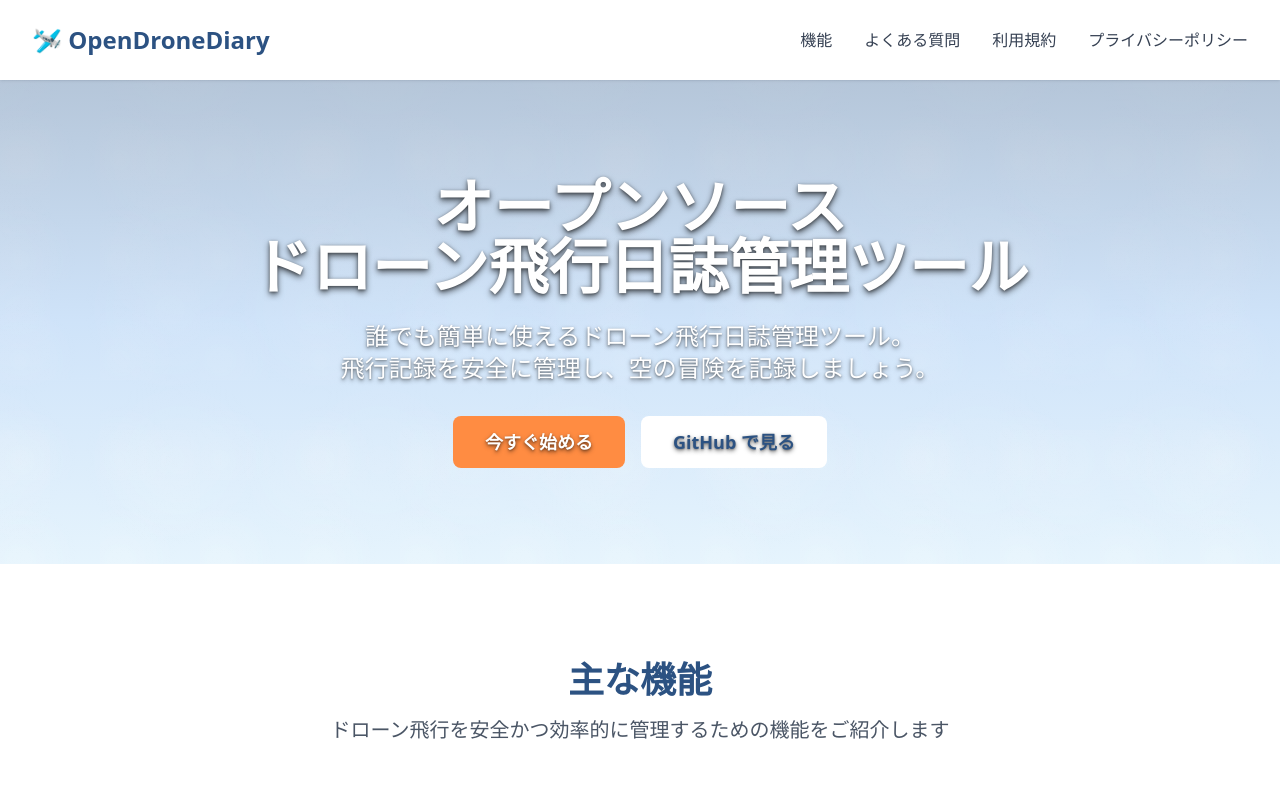
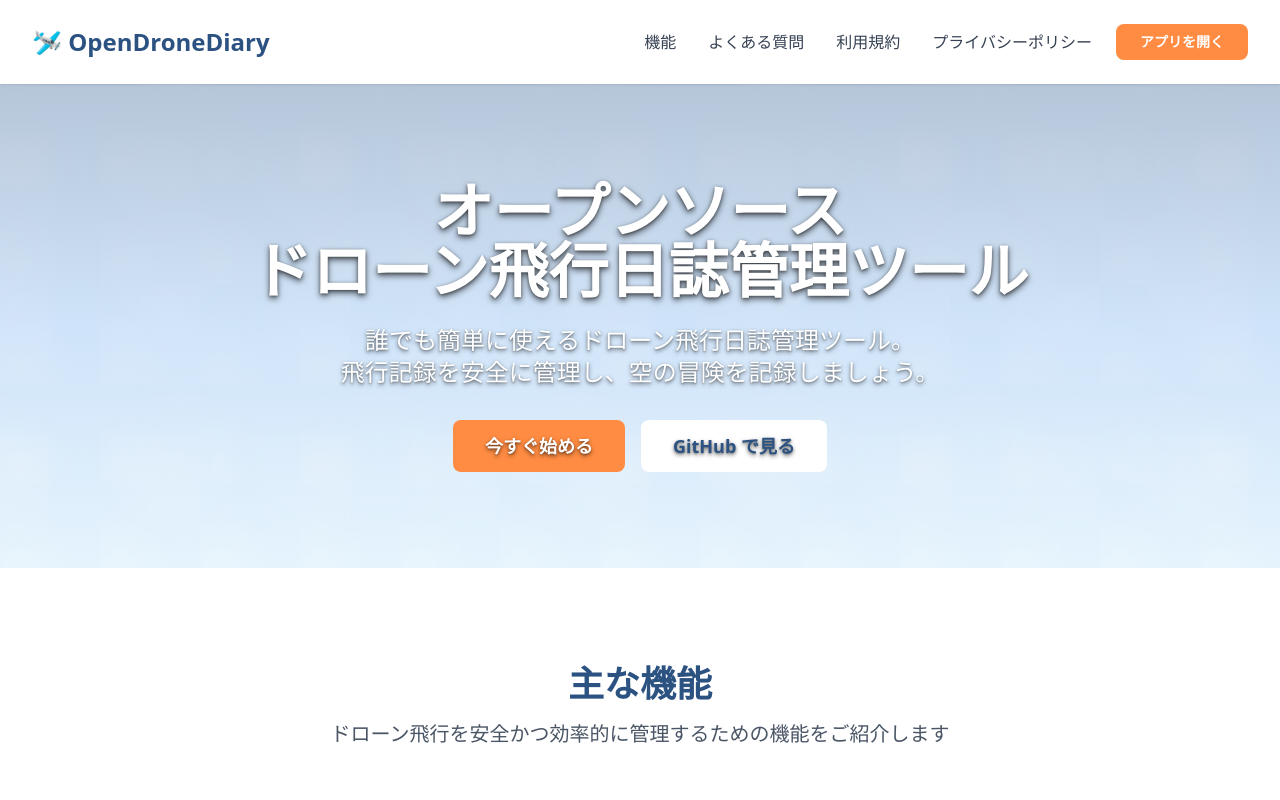
Before and after one commit to cyrus07424/openDroneDiary-lp, a Next.js app: page / in a window 1280 px wide. Shown: the top 800 px of the page. Built offline with nearby package versions, Linux system fonts and the light colour scheme; no server answers.

Commit message:
Add prominent app link button to header
Co-authored-by: cyrus07424 <35634468+cyrus07424@users.noreply.github.com>

```diff
--- a/app/components/Header.tsx
+++ b/app/components/Header.tsx
@@ -1,6 +1,8 @@
 import Link from "next/link";
 
 export default function Header() {
+  const appUrl = process.env.NEXT_PUBLIC_APP_URL || '#';
+
   return (
     <header className="bg-white shadow-sm">
       <div className="max-w-7xl mx-auto px-4 sm:px-6 lg:px-8">
@@ -8,6 +10,7 @@ export default function Header() {
           <Link href="/" className="text-2xl font-bold text-deep-blue">
             🛩️ OpenDroneDiary
           </Link>
+          <div className="flex items-center space-x-6">
             <nav className="hidden md:flex space-x-8">
               <Link href="/#features" className="text-gray-700 hover:text-deep-blue">
                 機能
@@ -22,6 +25,15 @@ export default function Header() {
                 プライバシーポリシー
               </Link>
             </nav>
+            <a
+              href={appUrl}
+              className="bg-sunset-orange hover:bg-orange-600 text-white px-6 py-2 rounded-lg font-semibold text-sm transition-colors"
+              target="_blank"
+              rel="noopener noreferrer"
+            >
+              アプリを開く
+            </a>
+          </div>
         </div>
       </div>
     </header>
```
Lines whose indentation alone changed are shown as unchanged.
